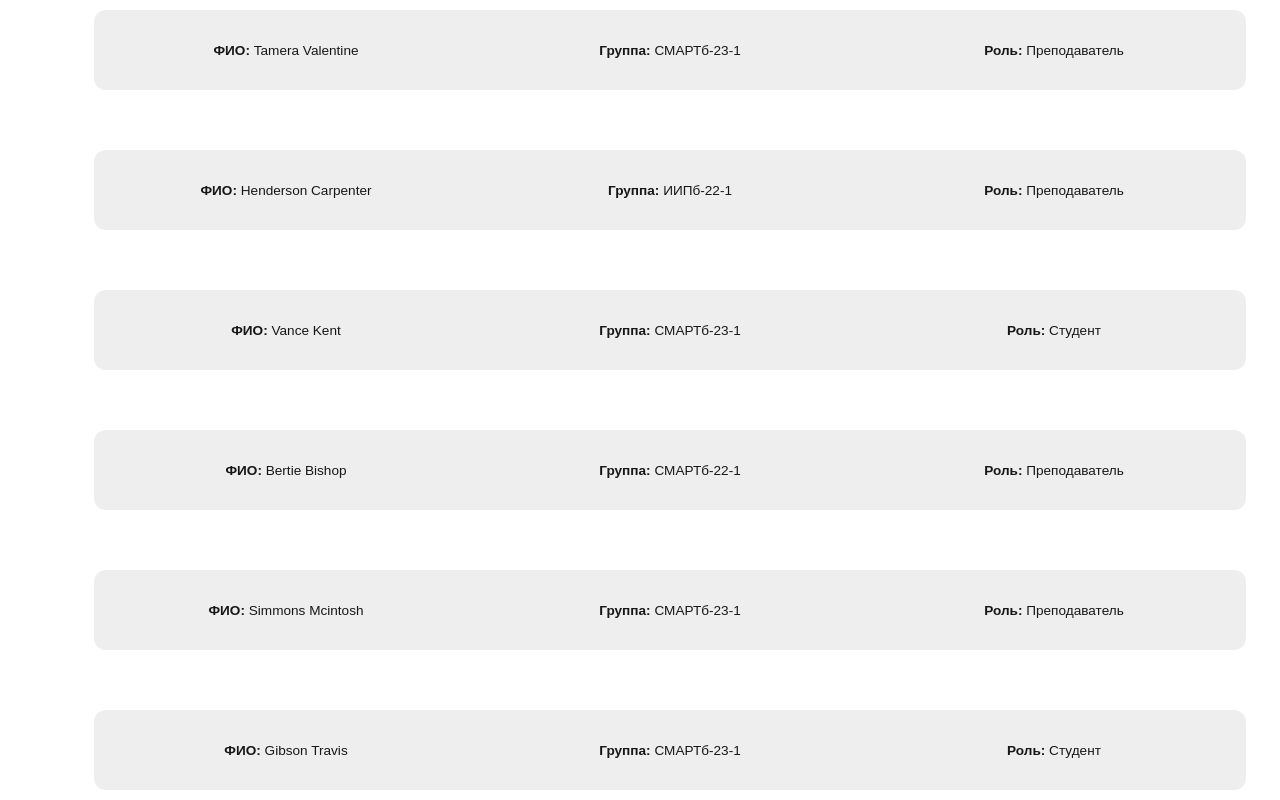
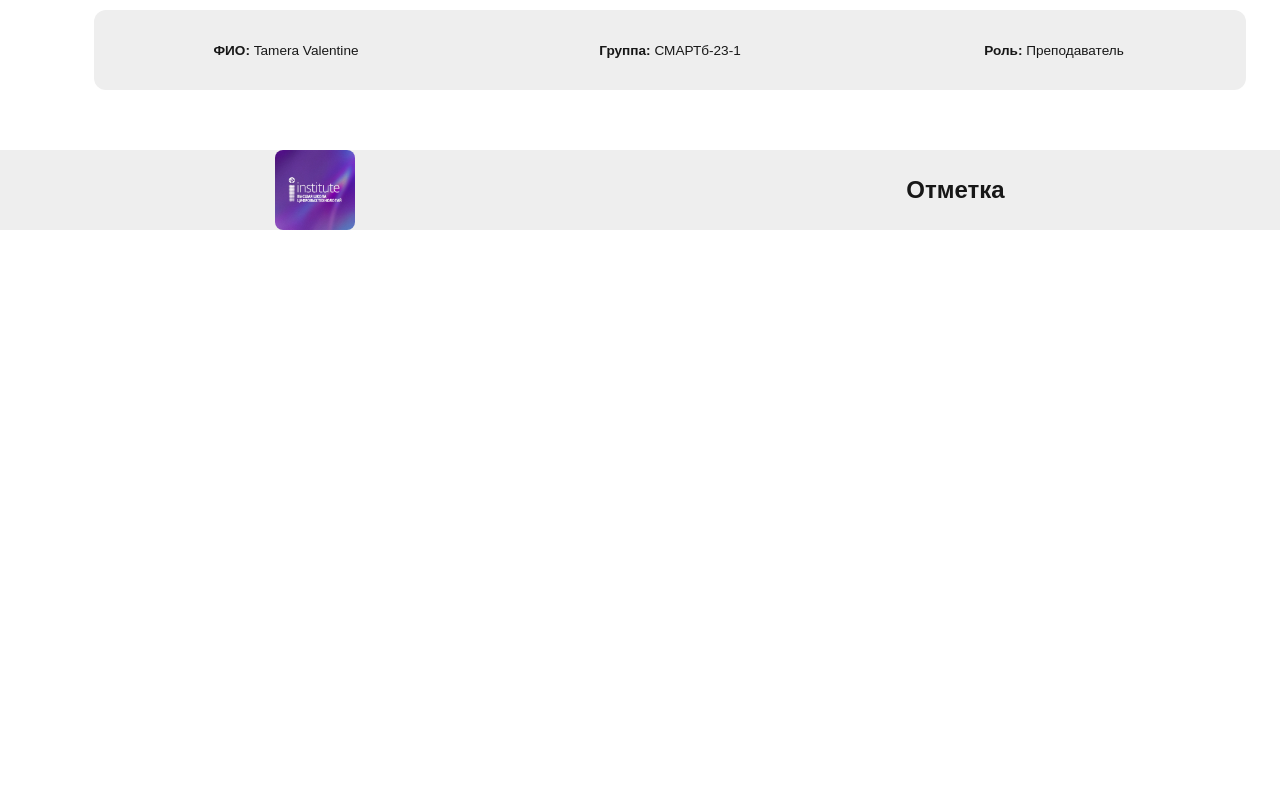
Before and after one commit to miliukovlo/it-galera, a Next.js app: page /users in a window 1280 px wide. Shown: the part 2840-3640 px from the top of the page. After the commit the page ends 3070 px from the top, so only its background shows below. Built offline with nearby package versions, Linux system fonts and the light colour scheme.

Commit message:
Доделал observer и фильтрацию

```diff
--- a/src/Components/Users/UsersList/UsersList.module.css
+++ b/src/Components/Users/UsersList/UsersList.module.css
@@ -17,5 +17,5 @@
 }
 .observer {
     width: 100%;
-    height: 15px;
+    height: 30px;
 }
--- a/src/Components/Users/UsersList/UsersList.tsx
+++ b/src/Components/Users/UsersList/UsersList.tsx
@@ -3,7 +3,7 @@
 import Input from "@/Components/Common/Input/Input";
 import React, { useEffect, useState } from "react";
 import styles from "./UsersList.module.css";
-import { InView, useInView } from "react-intersection-observer";
+import { useInView } from "react-intersection-observer";
 import { generatedStudentsInterface } from "@/Interface/generatedStudentsInterface";
 import { generatedStudents } from "@/data/GeneratedStudents";
 import UserElement from "../UserElement/UserElement";
@@ -12,27 +12,27 @@ const users: generatedStudentsInterface[] = generatedStudents;
 
 const UsersList = () => {
   const [filterValue, setFilterValue] = useState<string>("");
-  // const [filteredList, setFilteredList] = useState<
-  //   generatedStudentsInterface[]
-  // >([]);
   const [limit, setLimit] = useState<number>(10);
-  const [limitedList, setLimitedList] = useState<generatedStudentsInterface[]>(
-    []
-  );
+  const [filteredList, setFilteredList] = useState<generatedStudentsInterface[]>([]);
 
-  const [ref, inView, entry] = useInView({});
+  const [ref, inView] = useInView({ threshold: 1 });
 
   const handleFilter = (e: React.ChangeEvent<HTMLInputElement>) => {
     setFilterValue(e.target.value);
   };
 
   useEffect(() => {
-    setLimitedList(users.filter((user) => user.name.includes(filterValue)));
-  }, [filterValue]);
+    const filteredUsers = users.filter((user) =>
+      user.name.toLowerCase().includes(filterValue.toLowerCase())
+    );
+    setFilteredList(filteredUsers.slice(0, limit));
+  }, [filterValue, limit]);
 
-  useEffect(() => setLimit(limit + 10), [inView]);
-
-  useEffect(() => setLimitedList(users.slice(0, limit)), [limit]);
+  useEffect(() => {
+    if (inView) {
+      setLimit((prevLimit) => prevLimit + 10);
+    }
+  }, [inView]);
 
   return (
     <article className={styles.content}>
@@ -44,8 +44,7 @@ const UsersList = () => {
         placeholder='Поиск...'
       />
       <ul className={styles.users__list}>
-        {limitedList.map((user) => {
-          return (
+        {filteredList.map((user) => (
           <UserElement
             id={user._id}
             name={user.name}
@@ -53,8 +52,7 @@ const UsersList = () => {
             role={user.role}
             key={user._id}
           />
-          );
-        })}
+        ))}
       </ul>
       <div ref={ref} className={styles.observer}></div>
     </article>
```
Lines whose indentation alone changed are shown as unchanged.
